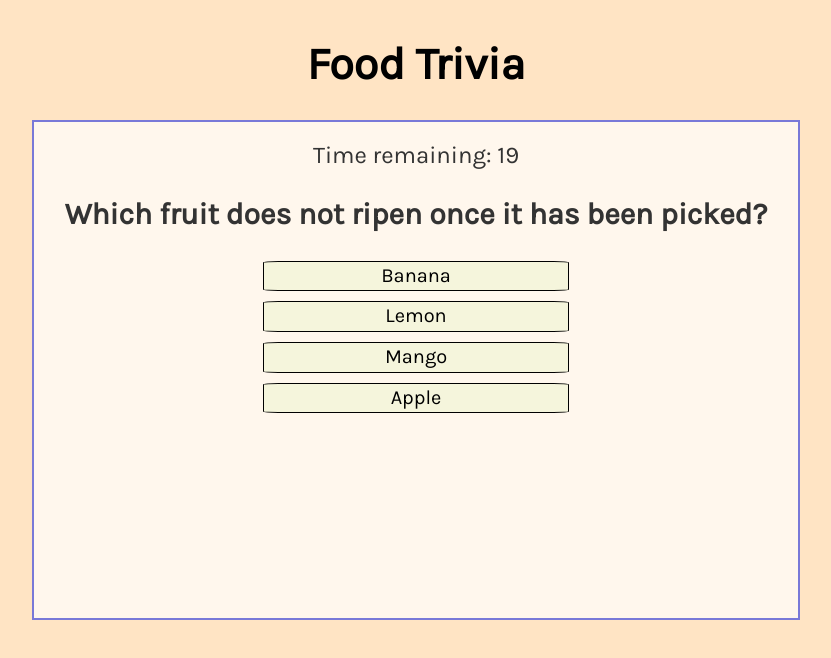
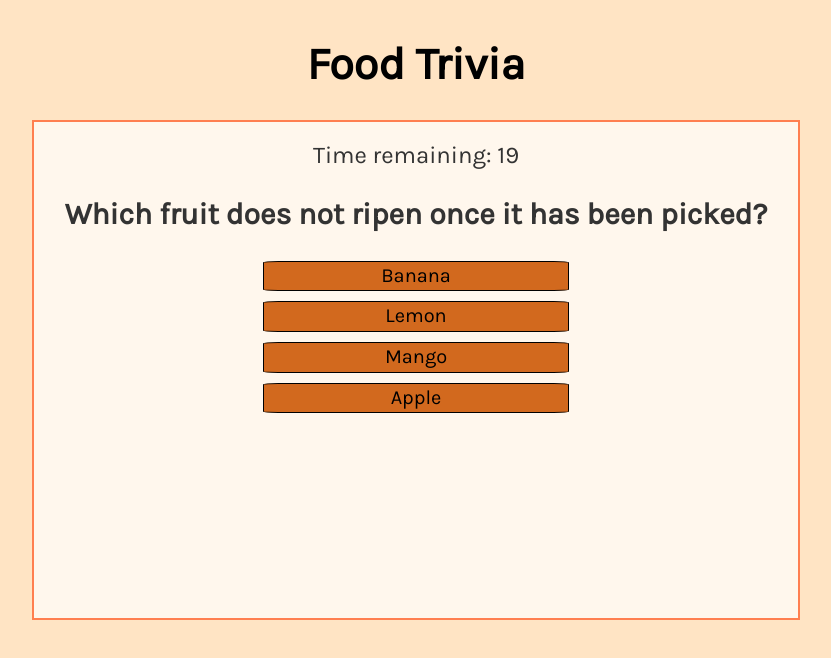
Before and after one commit to pritiezzi/TriviaGame, a plain HTML site: page index.html in a window 1280 px wide. Both pictures are taken after a click on the button "Start Game". Shown: the whole page, without its empty margins (224-1055 px from the left). Drawn offline with nearby package versions, Linux system fonts and the light colour scheme.

Commit message:
playing with css

```diff
--- a/assets/css/style.css
+++ b/assets/css/style.css
@@ -6,7 +6,7 @@
   text-align: center;
   margin: 10px auto;
   font-size: 20px;
-  background-color: beige;
+  background-color:chocolate;
 
 }
 
@@ -46,7 +46,7 @@ h1 {
 p {
   margin: 10px;
   font-weight: bold;
-  color: red;
+  color:orange;
   font-size: 20px;
 }
 
@@ -58,7 +58,7 @@ h2, h4 {
 .wrapper {
   margin: 10px auto;
   background-color: rgba(255, 255, 255, 0.7);
-  border: 2px solid #7979d8;
+  border: 2px solid coral;
   height: 500px;
   width: 60%;
   text-align: center;
```
